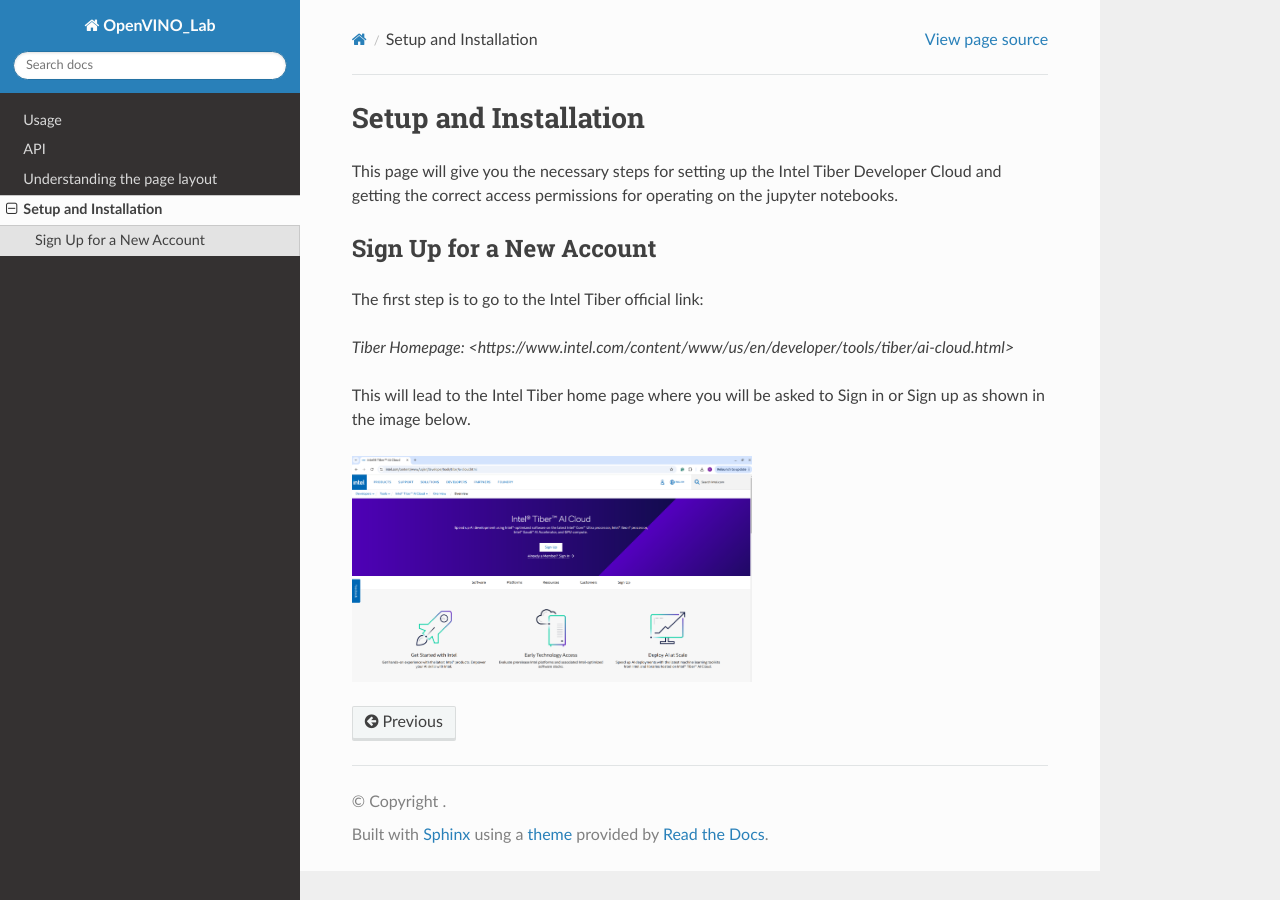
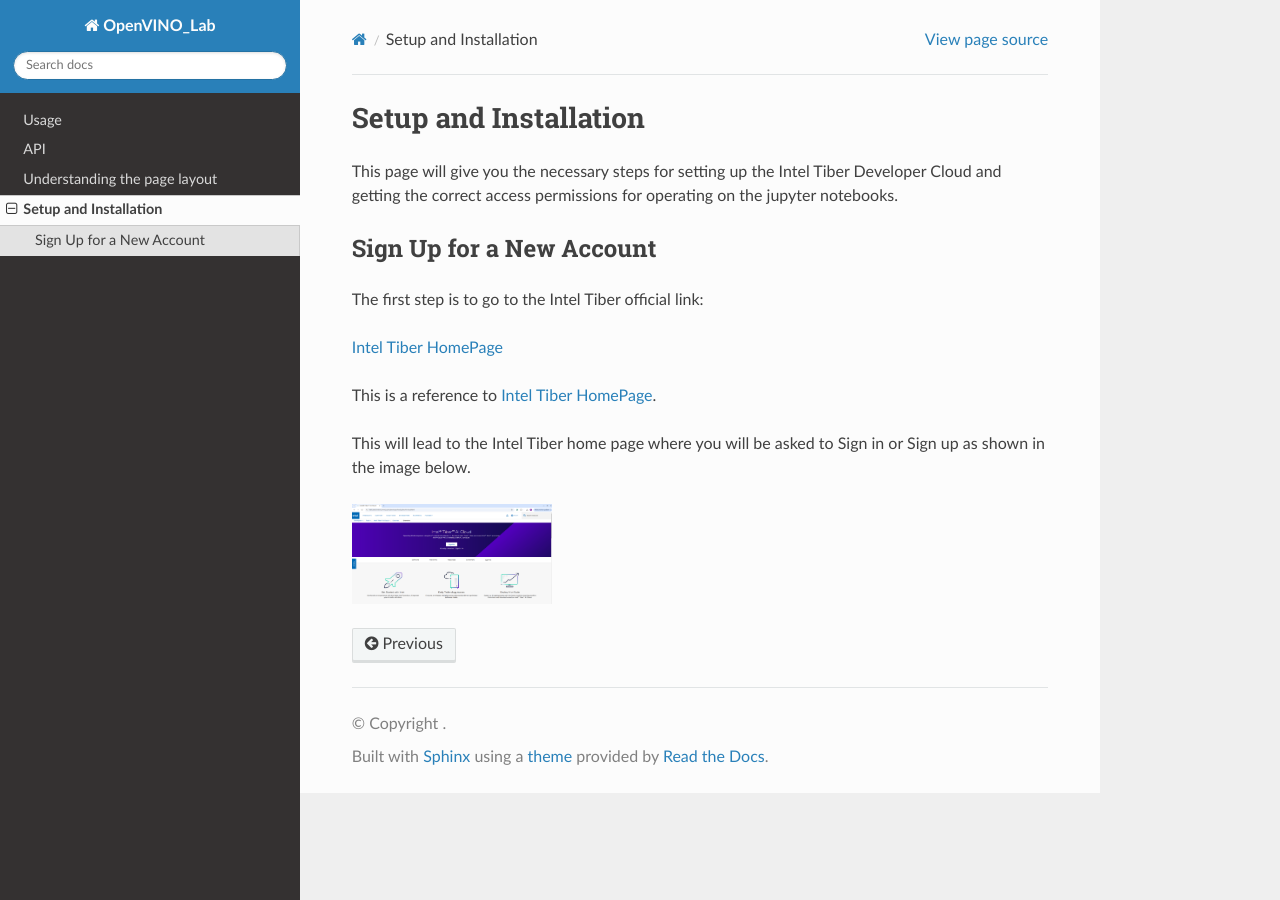
Before and after one commit to Rishabkashyap14/OpenVINO_Lab, a Sphinx documentation site: the page built from docs/source/Tiber_Setup.rst, in a window 1280 px wide. Built offline with Sphinx 7.4.7 and the Read the Docs theme 3.1.0, drawn with Linux system fonts in a browser that asks for light colours.

Commit message:
Small changes

```diff
--- a/docs/source/Tiber_Setup.rst
+++ b/docs/source/Tiber_Setup.rst
@@ -8,10 +8,16 @@
 
 The first step is to go to the Intel Tiber official link:
 
-`Tiber Homepage: <https://www.intel.com/content/www/us/en/developer/tools/tiber/ai-cloud.html>`
+`Intel Tiber HomePage <https://www.intel.com/content/www/us/en/developer/tools/tiber/ai-cloud.html>`_
+
+This is a reference to `Intel Tiber HomePage`_.
+
+.. _Intel Tiber HomePage: https://www.intel.com/content/www/us/en/developer/tools/tiber/ai-cloud.html
+
 
 This will lead to the Intel Tiber home page where you will be asked to Sign in or Sign up as shown in the image below.
 
 .. image:: Images/Intel_Tiber_Homescreen.png
-    :width: 400
+    :width: 200
+    :height: 100
     :alt: Image for Intel Tiber Homepage missing here
```
